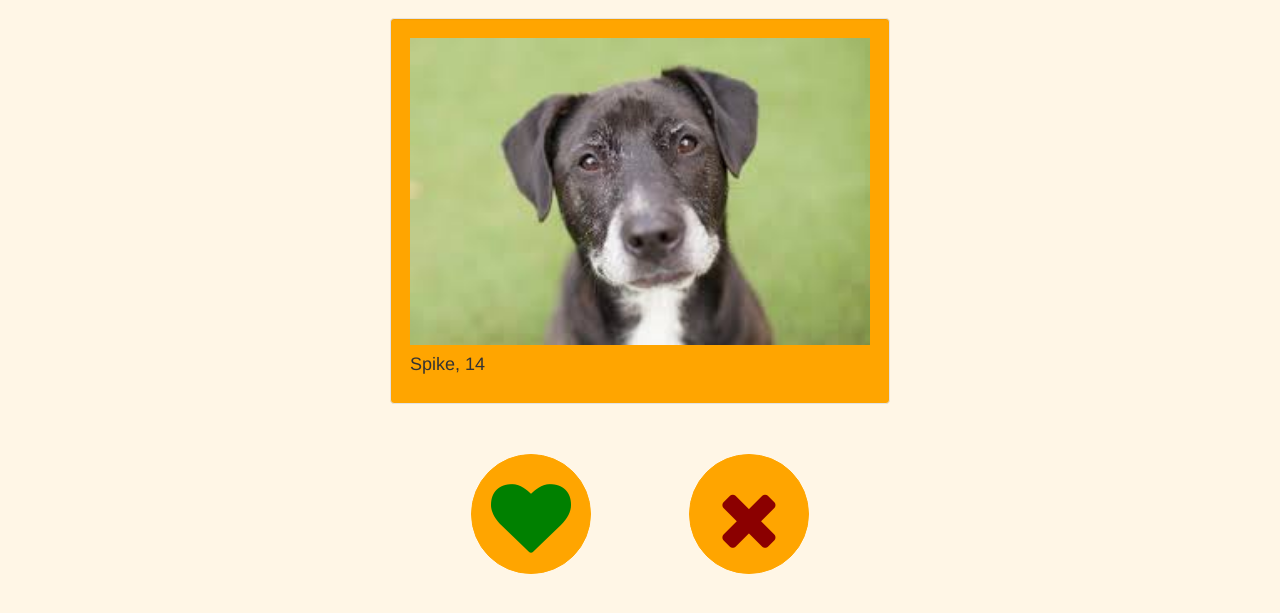
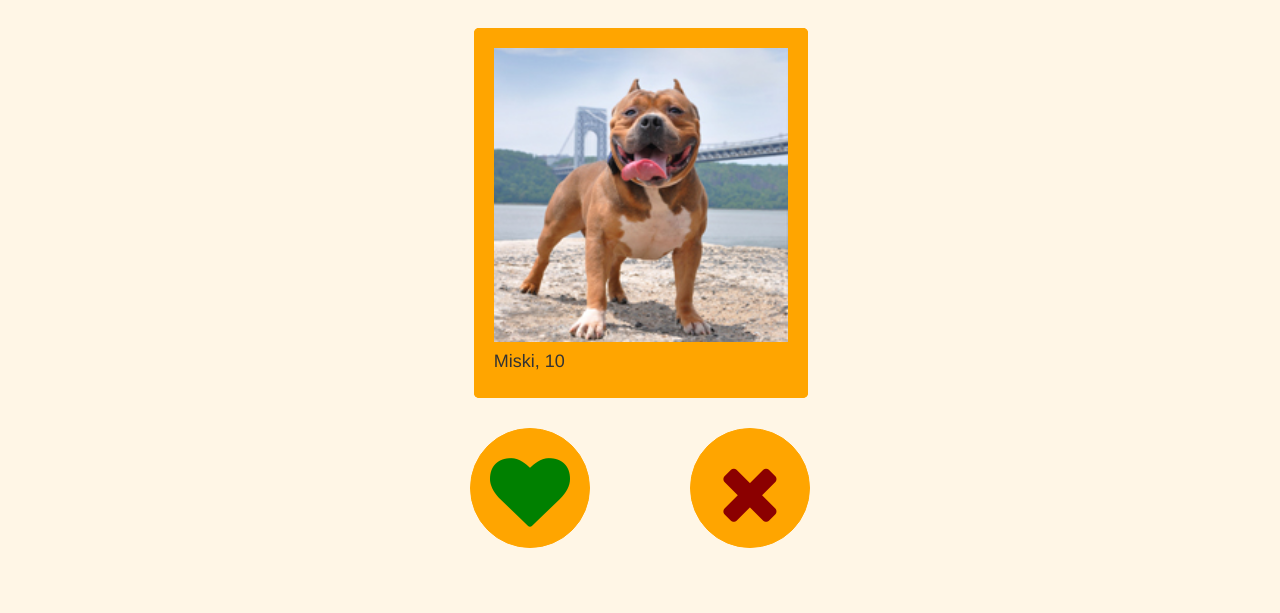
Before and after one commit to elopezga/woof, a website: page index.html in a window 1280 px wide. Shown: the part 75-688 px from the top of the page. Drawn offline with Linux system fonts and the light colour scheme; a web font is replaced by a local one.

Commit message:
Portfolios now added based on JS code.

```diff
--- a/index.html
+++ b/index.html
@@ -14,10 +14,6 @@
 
             body{
                 background-color: #fff6e6;
-            }
-
-            .well{
-                background-color: orange;
             }
 
             .navbar .navbar-nav{
@@ -67,10 +63,6 @@
                 color: orangered;
             }
 
-            .portfolio-row{
-                margin-bottom: 50px;
-            }
-
             .like{
                 color: green;
             }
@@ -80,20 +72,47 @@
             }
 
             .center-block{
-                margin: 0px auto;
-                float: none;
+                position: relative;
+                margin: 10px auto;
                 max-width: 500px;
+                padding: 10px;
             }
 
-            .center-block img{
+            .center-block-portfolio{
+                max-width: 350px;
+            }
+
+            .portfolio-container{
+                display: inline-block;
+                position: relative;
+                background-color: orange;
                 width: 100%;
                 height: 100%;
+                border-radius: 5px;
+            }
+
+            .portfolio-container-overlay{
+                display: inline-block;
+                position: absolute;
+                top: 2.5%;
+                left: 2.5%;
+                right: 2.5%;
+                bottom: 2.5%;
+                background-color: orange;
+                width: 95.5%;
+                height: 95%;
+                border-radius: 5px;
+
             }
 
             .portfolio{
-                position: absolute;
-                left: 1%;
-                right: 1%;
+                padding: 20px;
+            }
+
+            .portfolio > img{
+                width: 100%;
+                height: auto;
+                margin: 0px auto;
             }
 
             .app-buttons-interface{
@@ -147,6 +166,37 @@
             </div>
         </nav>
 
+        <div class="center-block center-block-portfolio">
+            <!-- Portfolio-container is required to anchor content within portfolio-container.
+                 Without it, all portfolio-contrainer's will collapse -->
+            <!-- Image must be the same dimension for all; otherwise looks ugly -->
+
+            <!--
+            <div class="portfolio-container">
+                <div class="portfolio">
+                    <img src="img/dog1.jpg" alt="Image of dog." class="img-responsive">
+                    <h4>Spike, 14</h4>
+                </div>
+            </div>
+
+            <div class="portfolio-container-overlay">
+                <div class="portfolio">
+                    <img src="img/dog2.jpg" alt="Image of dog." class="img-responsive">
+                    <h4>Spike, 14</h4>
+                </div>
+            </div>
+            -->
+
+        </div>
+
+        <div class="center-block">
+            <div class="app-buttons-interface">
+                <div class="button-interface"><a class="like"><i class="fa fa-heart"></i></a></div>
+                <div class="button-interface"><a class="dislike"><i class="fa fa-times"></i></a></div>
+            </div>
+        </div>
+
+<!--
         <div class="container-fluid">
             <div class="row portfolio-row">
                 <div class="col-xs-11 well center-block">
@@ -154,7 +204,8 @@
                     <h4>Spike, 14</h4>
                 </div>
             </div>
-
+-->
+<!--
             <div class="row">
                 <div class="col-xs-11 center-block app-buttons-interface">
                     <div class="button-interface">
@@ -165,6 +216,7 @@
                     </div>
                 </div>
             </div>
+-->
         </div>
     </body>
 </html>
--- a/js/interact.js
+++ b/js/interact.js
@@ -3,19 +3,42 @@
     var doggies = [{
             name: "Spike",
             age: "15",
-            img: "img/handsome-dog.jpg"
+            img: "img/dog1.jpg"
         },{
             name: "Miski",
             age: "10",
-            img: "img/miski.jpg"
-        },{
-            name: "Doug",
-            age: "7",
-            img: "img/doug.jpg"
-    }];
+            img: "img/dog2.jpg"
+        }];
+
+        /*
+        <div class="portfolio-container">
+                <div class="portfolio">
+                    <img src="img/dog1.jpg" alt="Image of dog." class="img-responsive">
+                    <h4>Spike, 14</h4>
+                </div>
+            </div>*/
+
+
 
     $("document").ready(() => {
         // Populate
+        var centerBlockPortfolio = $(".center-block-portfolio");
+        centerBlockPortfolio.append('<div class="portfolio-container"></div>');
+        var portfolioContainer = $(".portfolio-container");
+        portfolioContainer.append('<div class="portfolio"></div>');
+        var portfolio = $(".portfolio");
+        portfolio.append(`<img src=${doggies[0].img} alt="Image of ${doggies[0].name}" class="img-responsive">`);
+        portfolio.append(`<h4>${doggies[0].name}, ${doggies[0].age}</h4>`);
+
+        doggies.forEach( (element, index) =>{
+            var centerBlockPortfolio = $(".center-block-portfolio");
+            centerBlockPortfolio.append(`<div id=${index} class="portfolio-container-overlay"></div>`);
+            var portfolioContainer = $(`#${index}`);
+            portfolioContainer.append('<div class="portfolio"></div>');
+            var portfolio = $(`#${index} > .portfolio`);
+            portfolio.append(`<img src=${element.img} alt="Image of ${element.name}" class="img-responsive">`);
+            portfolio.append(`<h4>${element.name}, ${element.age}</h4>`);
+        } );
 
     });
 
```
Also changed, not shown: img/dog1.jpg (added), img/dog2.jpg (added), img/steve-dog.jpg (added).
